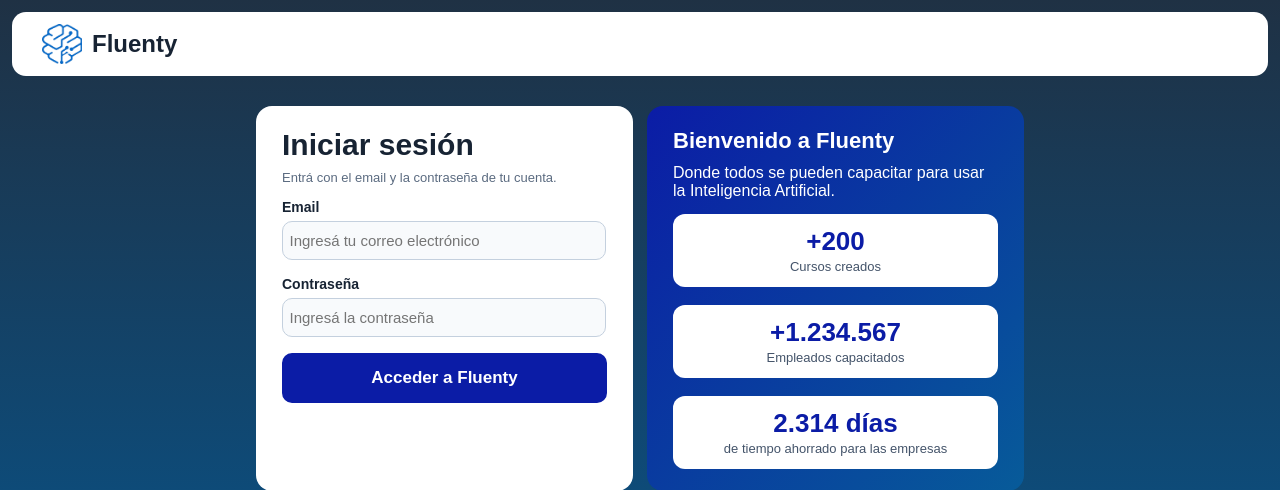
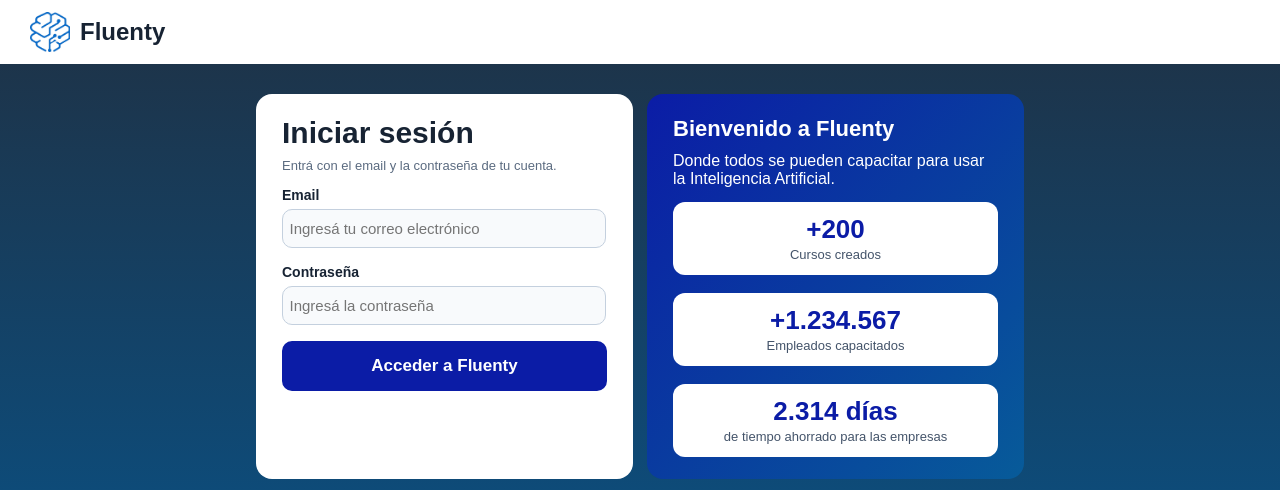
Before and after one commit to SebaK-G/Fluenty.Info360, an ASP.NET Core app: page /Home/Acceso in a window 1280 px wide. Shown: the top 490 px of the page. Run offline with ASP.NET Core 8, Linux system fonts and the light colour scheme.

Commit message:
Arreglos del css del header

```diff
--- a/wwwroot/css/style.css
+++ b/wwwroot/css/style.css
@@ -57,12 +57,12 @@ label {
 
 /* ===== ENCABEZADO Y MENÚ (igual en todas las pantallas) ===== */
 
-/* En celular va todo centrado, uno abajo del otro */
+/* El encabezado ocupa todo el ancho, sin separación ni bordes redondeados */
 .encabezado {
 	background-color: #ffffff;
-	margin: 12px;
+	margin: 0;
 	padding: 12px 16px;
-	border-radius: 14px;
+	border-radius: 0;
 	text-align: center;
 }
 
```
